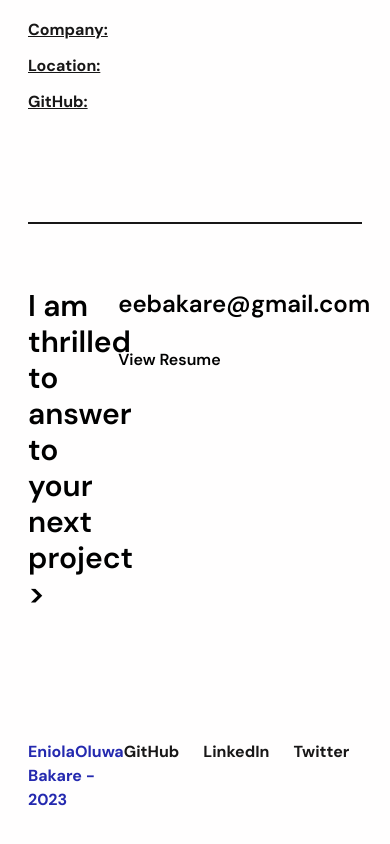
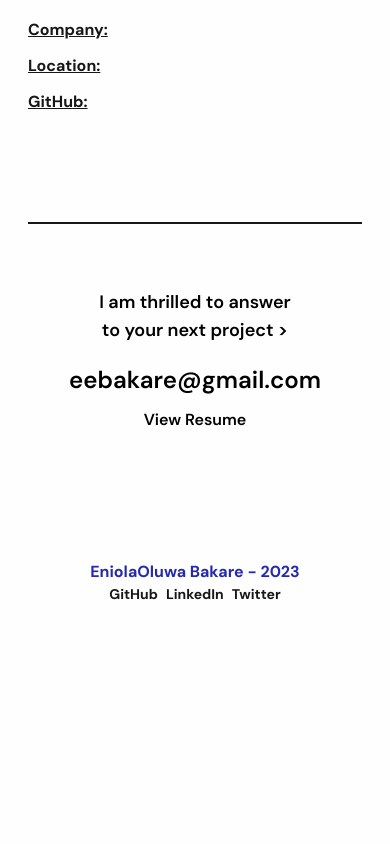
Before and after one commit to Eniola-Bakare/altschool_2ndSemesterExam, a React (Vite) app: page / in a window 390 px wide. Shown: the part 1178-2022 px from the top of the page. After the commit the page ends 1830 px from the top, so only its background shows below. Built offline with nearby package versions, Linux system fonts and the light colour scheme; no server answers.

Commit message:
Footer component = responsive

```diff
--- a/src/components/UI/Footer.jsx
+++ b/src/components/UI/Footer.jsx
@@ -5,22 +5,22 @@ function Footer() {
   const { data } = useUserContext();
 
   return (
-    <footer className="flex flex-col gap-32 pb-12 w-[90%]">
-      <section className="contact-div flex justify-between   font-semibold">
-        <p className="text-3xl w-[30%] md:w-[40%]">
+    <footer className="flex flex-col gap-32 pb-12 ">
+      <section className="contact-div flex flex-col sm:flex-row items-center sm:items-start justify-between w-[100%] md:w-[90%] font-semibold">
+        <p className="text-lg sm:text-2xl md:text-3xl w-[60%] md:w-[45%] xl:w-[40%] text-center sm:text-start sm:w-[40%] mb-5 sm:mb-0">
           <Link to="/contact" className=" ">
             I am thrilled to answer to your next project &gt;
           </Link>
         </p>
-        <p className="font-semibold text-2xl flex flex-col gap-7">
+        <p className="font-semibold text-2xl flex flex-col items-center sm:items-start sm:gap-7">
           <a href="mailto:eebakare@gmail.com">eebakare@gmail.com</a>{" "}
-          <span className="text-base">View Resume</span>
+          <span className="text-base mt-3 sm:mt-0">View Resume</span>
         </p>
       </section>
 
-      <section className="copyright flex justify-between">
+      <section className="copyright flex flex-col sm:flex-row items-center sm:items-start justify-between">
         <p className="text-secondary font-bold">EniolaOluwa Bakare - 2023</p>
-        <ul className="flex gap-6 font-bold text-mainBlack">
+        <ul className="flex gap-2 ms:gap-6 font-bold text-mainBlack text-sm sm:text-base">
           <li>
             <a
               href={`https://twitter.com/${data.html_url}`}
--- a/src/components/UI/Nav.jsx
+++ b/src/components/UI/Nav.jsx
@@ -40,7 +40,7 @@ function Nav() {
         </NavLink>
       </ul>
       <p
-        className="nav-links  gap-20 flex md:hidden font-black text-5xl relative"
+        className="nav-links  gap-20 flex md:hidden font-black text-5xl relative cursor-pointer"
         onClick={() => setMenu(true)}
       >
         ☰
@@ -48,7 +48,7 @@ function Nav() {
       {menu && (
         <div className="responsive-menu flex flex-col gap-32 p-16 w-[70%] bg-[#d3d3d3]  absolute right-0 top-0">
           <p
-            className="nav-links gap-20 flex md:hidden font-black text-5xl self-end"
+            className="nav-links gap-20 font-black text-5xl self-end cursor-pointer"
             onClick={() => setMenu(false)}
           >
             X
```
